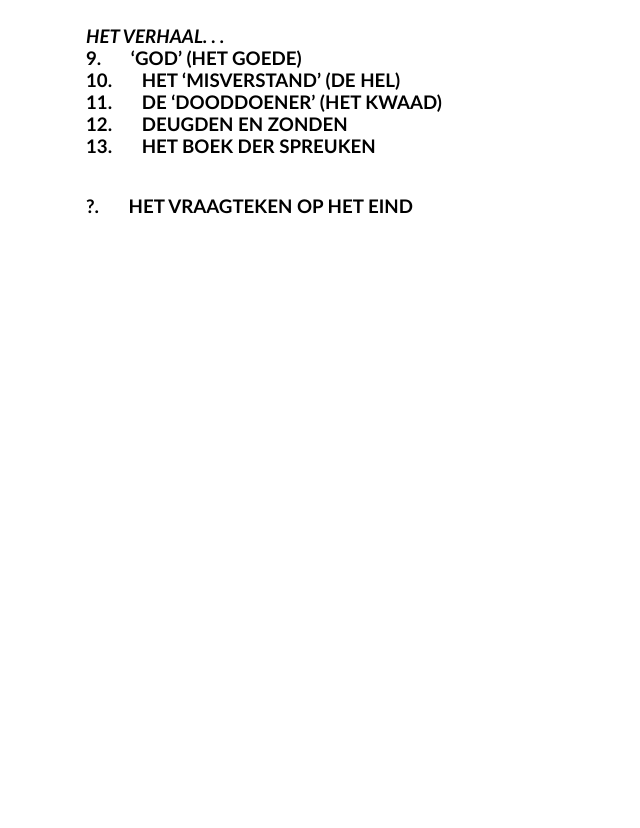
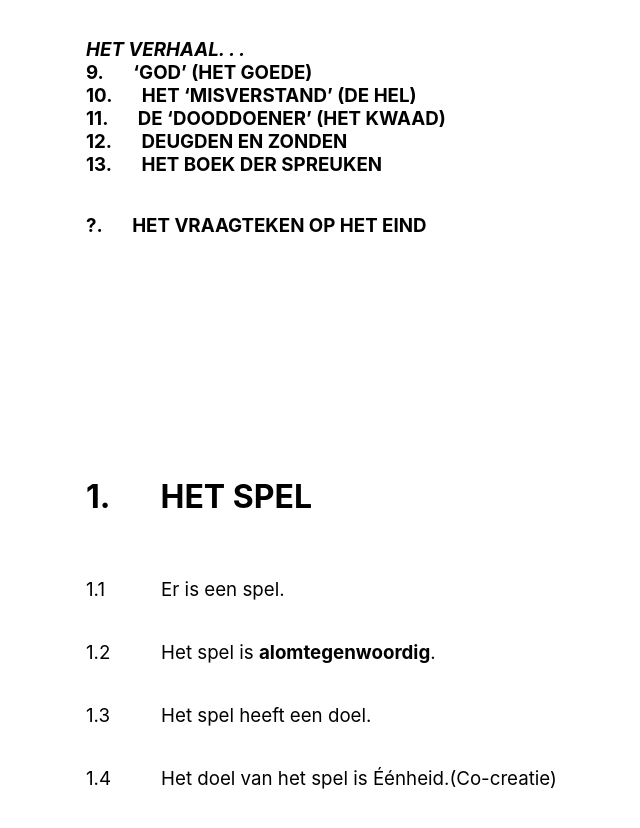
Before and after one commit to Junoburger/ludovicus, a Next.js app: page / in a window 1280 px wide. Shown: the part 1853-2681 px from the top of the page, without its empty margins (50-690 px from the left). Before the commit the page ends 2097 px from the top, so only its background shows below. Built offline with nearby package versions, Linux system fonts and the light colour scheme.

Commit message:
added game chapter

```diff
--- /dev/null
+++ b/components/container/Game.tsx
@@ -0,0 +1,31 @@
+import React from "react";
+import { GameContainer, Chapter, Numbers, GameList, Chapters } from "../styled/GameChapters";
+
+export const Game = () => {
+  const numbers = [1.1, 1.2, 1.3, 1.4];
+
+  return (
+    <>
+      <GameContainer>
+        <h1>
+          <span>1.</span>HET SPEL
+        </h1>
+        <GameList>
+          <Numbers>
+            {numbers.map((num) => (
+              <span>{num}</span>
+            ))}
+          </Numbers>
+          <Chapters>
+            <Chapter>Er is een spel.</Chapter>
+            <Chapter>
+              Het spel is <strong>alomtegenwoordig</strong>.
+            </Chapter>
+            <Chapter>Het spel heeft een doel.</Chapter>
+            <Chapter>Het doel van het spel is Éénheid.(Co-creatie)</Chapter>
+          </Chapters>
+        </GameList>
+      </GameContainer>
+    </>
+  );
+};
--- /dev/null
+++ b/components/styled/GameChapters.ts
@@ -0,0 +1,36 @@
+import styled from "styled-components";
+
+export const GameContainer = styled.div`
+  display: flex;
+  flex-direction: column;
+  margin: 25vh 10vw;
+  h1 span {
+    margin-right: 50px;
+  }
+  h1 {
+    padding-bottom: 5vh;
+  }
+`;
+export const GameList = styled.div`
+  display: flex;
+  div {
+    padding-bottom: 5vh;
+  }
+`;
+export const Chapters = styled.div`
+  display: flex;
+  flex-direction: column;
+`;
+export const Chapter = styled.div`
+  font-size: 1.17em;
+`;
+
+export const Numbers = styled.div`
+  display: flex;
+  flex-direction: column;
+  span {
+    font-size: 1.17em;
+    margin-right: 50px;
+    padding-bottom: 5vh;
+  }
+`;
--- a/pages/index.tsx
+++ b/pages/index.tsx
@@ -2,6 +2,7 @@ import Head from "next/head";
 import { Header } from "../components/container/Header";
 import { Quotes } from "../components/container/Quotes";
 import { TableOfContents } from "../components/container/TableOfContents";
+import { Game } from "../components/container/Game";
 
 export default function Home() {
   return (
@@ -13,6 +14,7 @@ export default function Home() {
       <Header />
       <Quotes />
       <TableOfContents />
+      <Game />
     </>
   );
 }
--- a/styles.css
+++ b/styles.css
@@ -1,3 +1,4 @@
 * {
-  font-family: "Gill Sans", "Gill Sans MT", Calibri, "Trebuchet MS", sans-serif;
+  font-family: -apple-system, BlinkMacSystemFont, "Segoe UI", Roboto, Oxygen, Ubuntu, Cantarell,
+    "Open Sans", "Helvetica Neue", sans-serif;
 }
```
